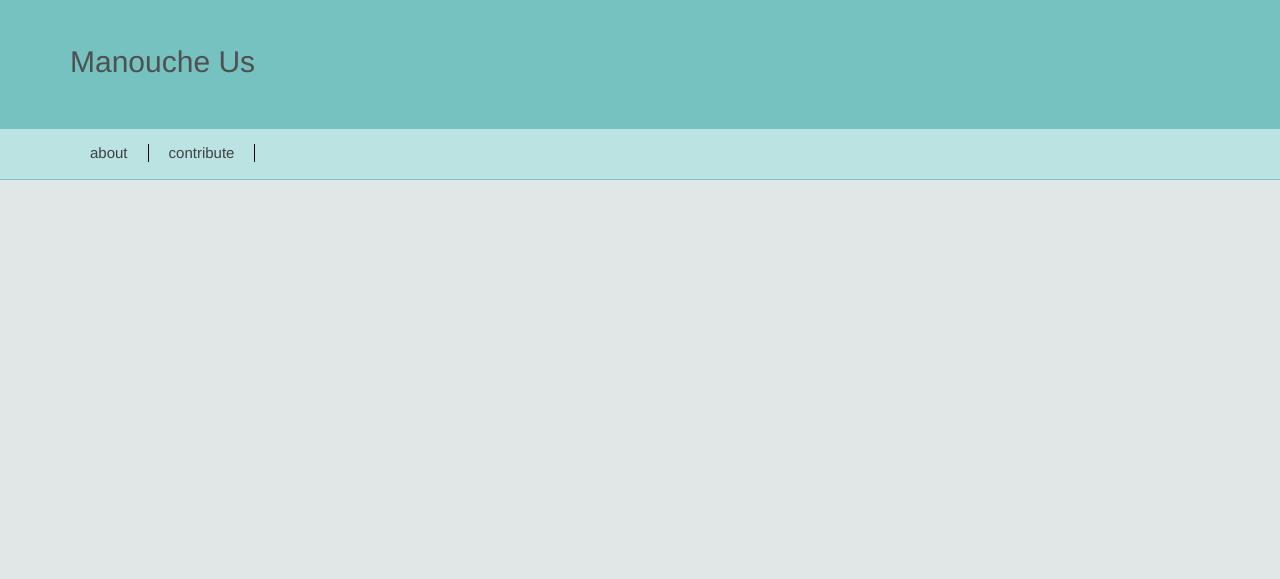
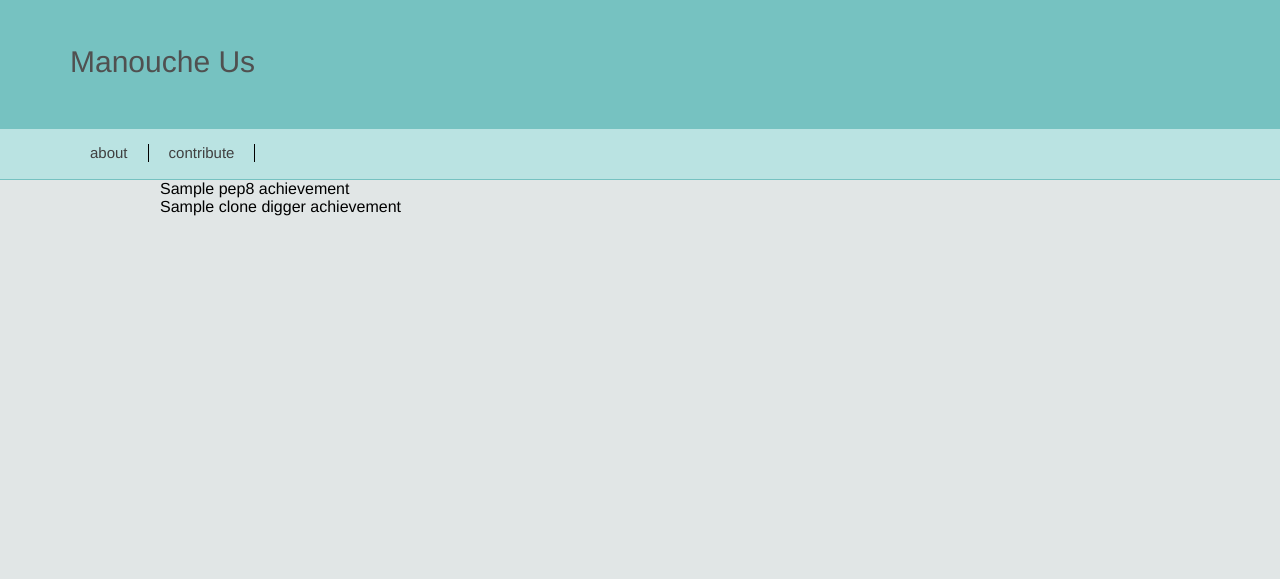
Before and after one commit to tarsisazevedo/djangodash2011, a Django app: template manouche_us/project/templates/project/result.html in a window 1280 px wide. Shown: the top 579 px of the page. Run offline with Django 3.2, Linux system fonts and the light colour scheme; the template is opened without the code that fills it: most values are stand-ins (such as "Sample title", 1, 10 or a date in 2020); parts of the project's set-up code (start-up, migrations or seed data) failed here and were passed over.

Commit message:
Add achievements on template

```diff
--- a/manouche_us/project/templates/project/result.html
+++ b/manouche_us/project/templates/project/result.html
@@ -1 +1,11 @@
 {% extends "base.html" %}
+
+{% block content %}
+    <div class="grid_4">
+        {{ pep8_achievement.name }}
+    </div>
+
+    <div class="grid_4">
+        {{ clone_digger_achievement.name }}
+    </div>
+{% endblock %}
```
Also changed, not shown: manouche_us/project/views.py (+10 -3 lines).
